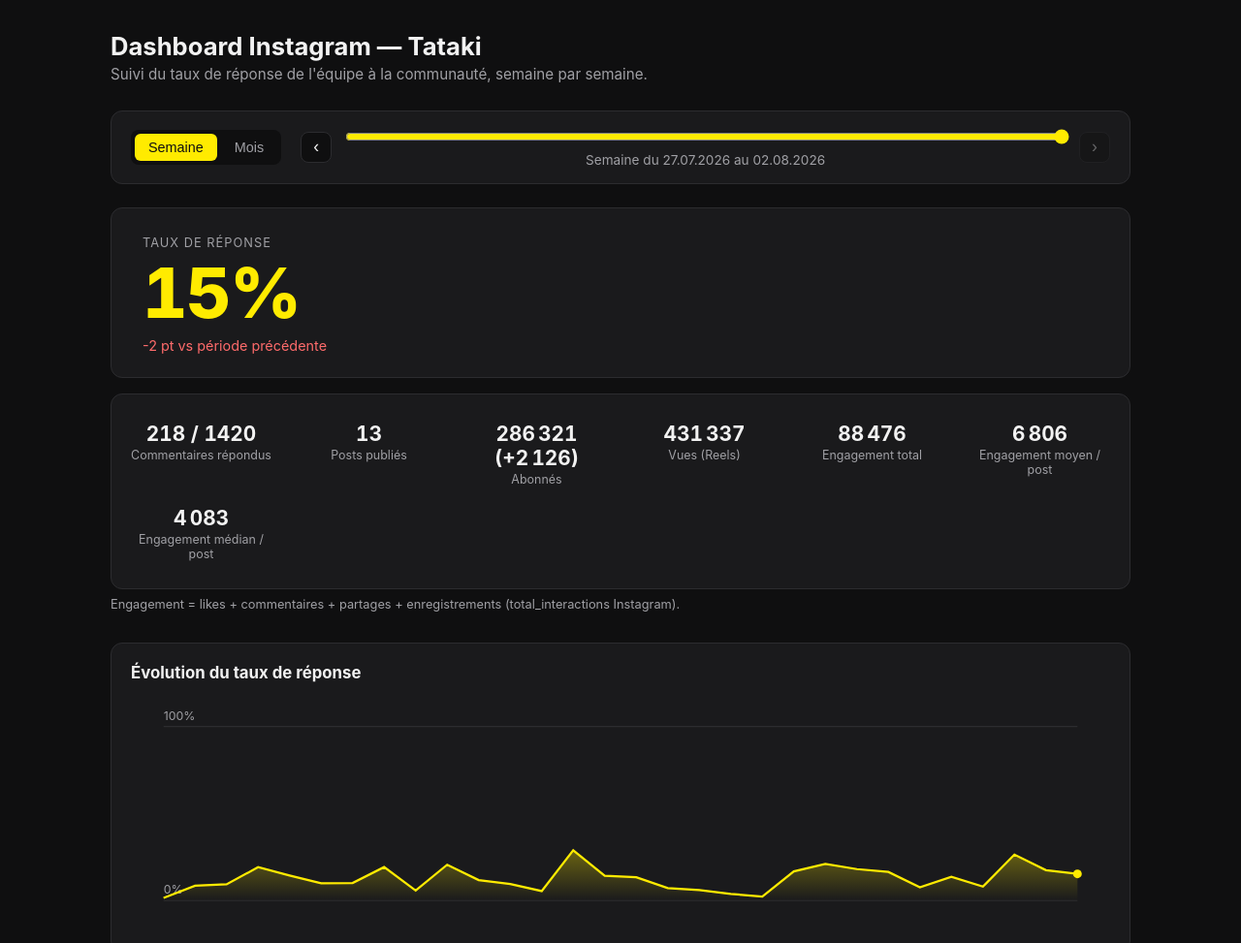
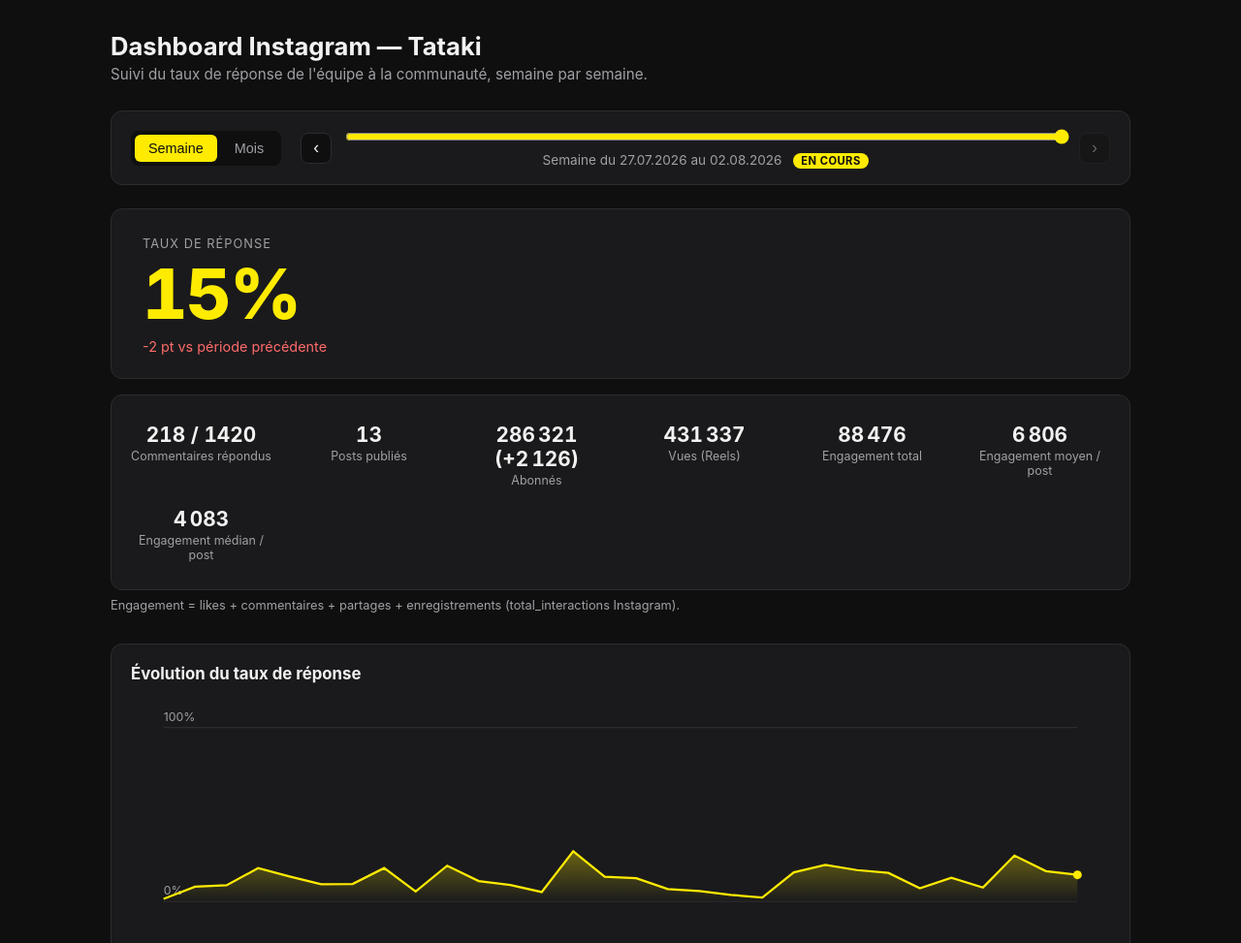
Before and after one commit to RouxKool/tataki-dashboard, a website: page index.html in a window 1280 px wide. Shown: the top 973 px of the page at 97% size. Drawn offline with Linux system fonts and the light colour scheme.

Commit message:
Add in-progress current-week tracking
- New daily workflow computes the current (unfinished) week via
  scripts/compute-week.js --current
- weekly-stats.js flags a week as inProgress when its end date hasn't
  passed yet
- Dashboard shows the current week by default with an "en cours" badge
  so its numbers aren't mistaken for a finalized week

```diff
--- a/app.js
+++ b/app.js
@@ -92,6 +92,9 @@
   periodLabel.textContent = period.label;
   prevBtn.disabled = index <= 0;
   nextBtn.disabled = index >= periods.length - 1;
+
+  const inProgressBadge = document.getElementById("in-progress-badge");
+  inProgressBadge.hidden = !period.inProgress;
 
   const deltaEl = document.getElementById("tile-reply-rate-delta");
   deltaEl.textContent = formatReplyRateDelta(period.replyRate, previous?.replyRate);
@@ -201,6 +204,7 @@
     dateLabel: formatDate(week.weekStart),
     followerCount: week.followerCount,
     posts: week.posts,
+    inProgress: Boolean(week.inProgress),
     ...aggregatePosts(week.posts),
   };
 }
@@ -223,6 +227,7 @@
         label: formatMonthLabel(monthKey),
         followerCount: lastWithFollowers?.followerCount ?? null,
         posts,
+        inProgress: weeks.some((w) => w.inProgress),
         ...aggregatePosts(posts),
       };
     });
--- a/index.html
+++ b/index.html
@@ -20,7 +20,10 @@
         <button type="button" id="prev-btn" class="nav-btn" aria-label="Période précédente">‹</button>
         <div class="timeline-slider-wrap">
           <input type="range" id="timeline" min="0" max="0" value="0" step="1" />
-          <div id="period-label" class="period-label">—</div>
+          <div class="period-label">
+            <span id="period-label">—</span>
+            <span id="in-progress-badge" class="in-progress-badge" hidden>en cours</span>
+          </div>
         </div>
         <button type="button" id="next-btn" class="nav-btn" aria-label="Période suivante">›</button>
       </div>
--- a/scripts/lib/weekly-stats.js
+++ b/scripts/lib/weekly-stats.js
@@ -27,5 +27,6 @@
     weekEnd: weekEndISO,
     posts: postStats,
     followerCount: lookupFollowerCount(weekStartISO),
+    inProgress: rangeEnd > new Date(),
   };
 }
--- a/style.css
+++ b/style.css
@@ -124,6 +124,19 @@
   font-size: 0.85rem;
   color: var(--muted);
   margin-top: 4px;
+}
+
+.in-progress-badge {
+  display: inline-block;
+  margin-left: 8px;
+  padding: 1px 8px;
+  border-radius: 999px;
+  background: var(--highlight);
+  color: var(--highlight-text);
+  font-size: 0.7rem;
+  font-weight: 700;
+  text-transform: uppercase;
+  letter-spacing: 0.04em;
 }
 
 .hero-metric {
```
Also changed, not shown: scripts/compute-week.js (+12 -3 lines), .github/workflows/update-current-week.yml (added), README.md.
